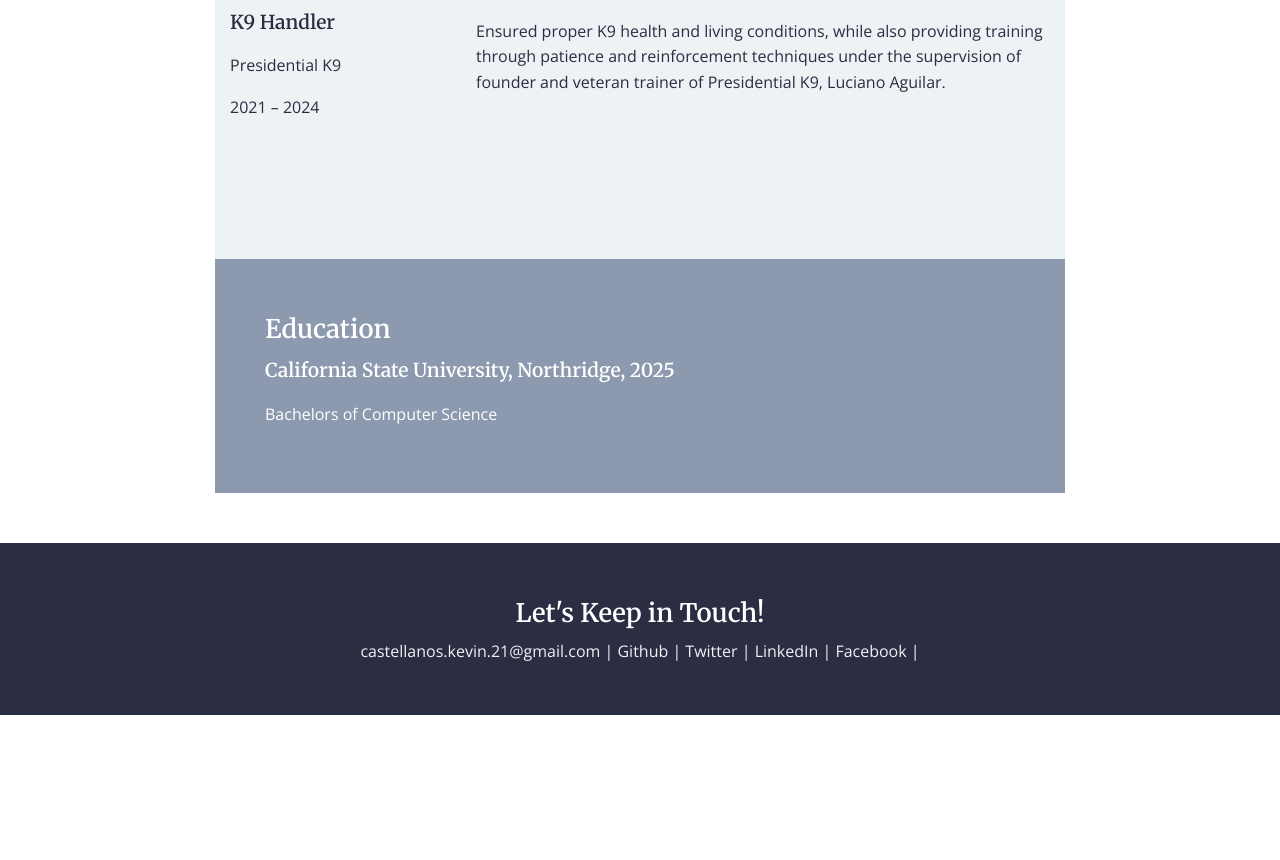
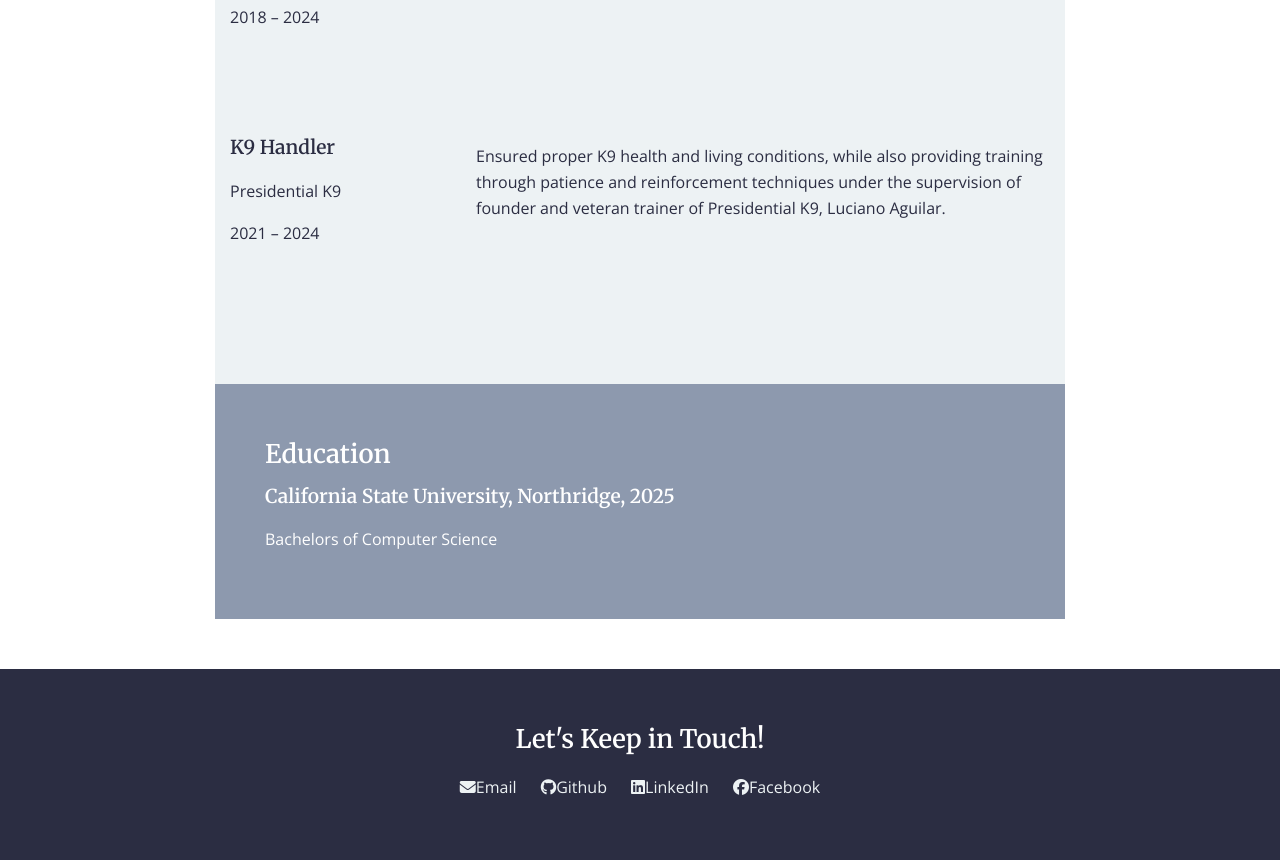
Before and after one commit to kehvvvv/homework8, a plain HTML site: page index.html in a window 1280 px wide. Shown: the part 897-1757 px from the top of the page. Before the commit the page ends 1612 px from the top, so only its background shows below. Drawn offline with nearby package versions, Linux system fonts and the light colour scheme.

Commit message:
Enhance index.html with Font Awesome and nav links
Added Font Awesome stylesheet and updated navigation links.

```diff
--- a/index.html
+++ b/index.html
@@ -2,13 +2,23 @@
 <html lang="en">
 <head>
     <meta charset="UTF-8">
-        <link href="https://fonts.googleapis.com/css2?family=Merriweather:wght@400;600;700&family=Open+Sans:wght@400;600;700&display=swap" rel="stylesheet">
-        <link rel="stylesheet" href="styles.css">
+    <link href="https://fonts.googleapis.com/css2?family=Merriweather:wght@400;600;700&family=Open+Sans:wght@400;600;700&display=swap" rel="stylesheet">
+    <link rel="stylesheet" href="https://cdnjs.cloudflare.com/ajax/libs/font-awesome/6.5.0/css/all.min.css">
+    <link rel="stylesheet" href="styles.css">
     <meta name="viewport" content="width=device-width, initial-scale=1.0">
     <title>Kevin Castellanos | Resume</title>
 </head>
 <body id="top">
-    <!-- // Intro -->
+    <nav class="site.nav">
+        <div class="content-wrap">
+            <a href="#top">Home</a>
+            <a href="#work">Work</a>
+            <a href="#education">Education</a>
+            <a href="#contact">Contact</a>
+            <a href="resume.pdf" download>Download Resume(PDF)</a>
+        </div>
+    </nav>
+<!-------------------------------------------------- // Intro --------------------------------------------------------->
     <header class="site-header">
         <div class="content-wrap">
             <div class="column-narrow">
@@ -29,7 +39,7 @@
         </header>
     <main>
         <div class="content-wrap">
-        <!-- // Work Experience -->
+<!------------------------------------------ // Work Experience --------------------------------------------------->
         <section class="work" id="work">
             <h2>Work Experience</h2>
             <div class="job">
@@ -60,7 +70,7 @@
             <!-- end of Job Details block. -->
         </section>
 
-        <!-- // Education -->
+<!------------------------------------------------- // Education -------------------------------------------------------->
         <section class="education" id="education">
             <div class="content-wrap">
                 <h2>Education</h2>
@@ -72,18 +82,19 @@
         </section>
     </main>
 
-    <!-- // Footer & contact info -->
+<!------------------------------------------------ // Footer & contact info -------------------------------------------->
     <footer class="site-footer" id="contact">
-        <div class="content-wrap">
+        <div class="content-wrap contact-info">
         <h2>Let's Keep in Touch!</h2>
         <!-- Social media and contact links. Add or remove any networks. -->
-        <div>
-            <a href="mailto:castellanos.kevin.432@gmail.com">castellanos.kevin.21@gmail.com  |</a>
-            <a href="https://kehvvvv.github.io/homework6/" target="_blank">Github  |</a>
-            <a href="#" target="_blank">Twitter  |</a>
-            <a href="#" target="_blank">LinkedIn  |</a>
-            <a href="#" target="_blank">Facebook  |</a>
-        </div>
+        <a href="mailto:castellanos.kevin.432@gmail.com" |>
+            <i class="fa-solid fa-envelope"></i>Email</a>
+        <a href="https://kehvvvv.github.io/homework6/" target="_blank" rel="noopener" |>
+            <i class="fa-brands fa-github"></i>Github</a>
+        <a href="#" target="_blank" rel="noopener"  |>
+            <i class="fa-brands fa-linkedin"></i>LinkedIn</a>
+        <a href="#" target="_blank" rel="noopener"  |>
+            <i class="fa-brands fa-facebook"></i>Facebook
         </div>
     </footer>
 </body>
```
